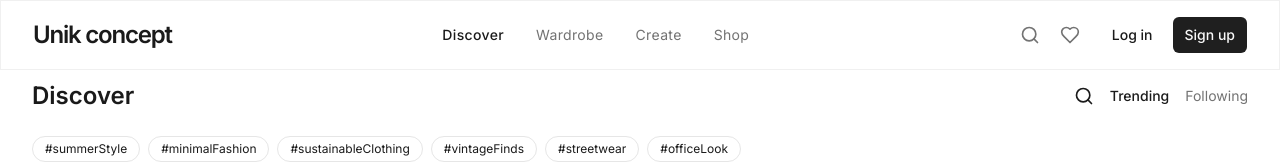
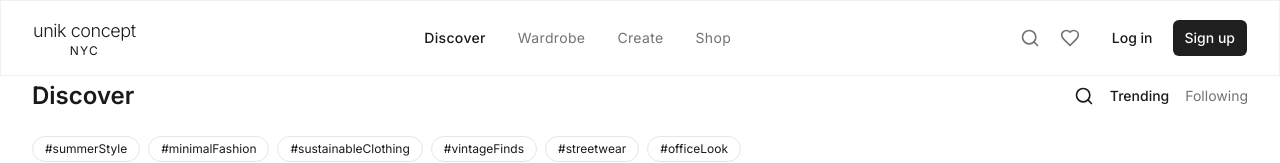
Before and after one commit to AminaZnine/closet-connection, a React (Vite) app: page / in a window 1280 px wide. Shown: the top 163 px of the page. Built offline with nearby package versions, Linux system fonts and the light colour scheme.

Commit message:
Update Unik concept logo
Update the Unik concept logo to match the provided screenshot.

```diff
--- a/src/components/layout/Navbar.tsx
+++ b/src/components/layout/Navbar.tsx
@@ -18,9 +18,12 @@ export const Navbar: React.FC = () => {
         <div className="flex items-center justify-between py-4 px-4">
           <Link
             to="/"
-            className="text-2xl font-semibold tracking-tighter"
+            className="flex items-center"
           >
-            Unik concept
+            <div className="flex flex-col items-center">
+              <span className="text-lg font-light tracking-tight lowercase">unik concept</span>
+              <span className="text-xs tracking-widest uppercase mt-[-2px]">NYC</span>
+            </div>
           </Link>
 
           <nav className="hidden md:flex items-center space-x-8">
```
